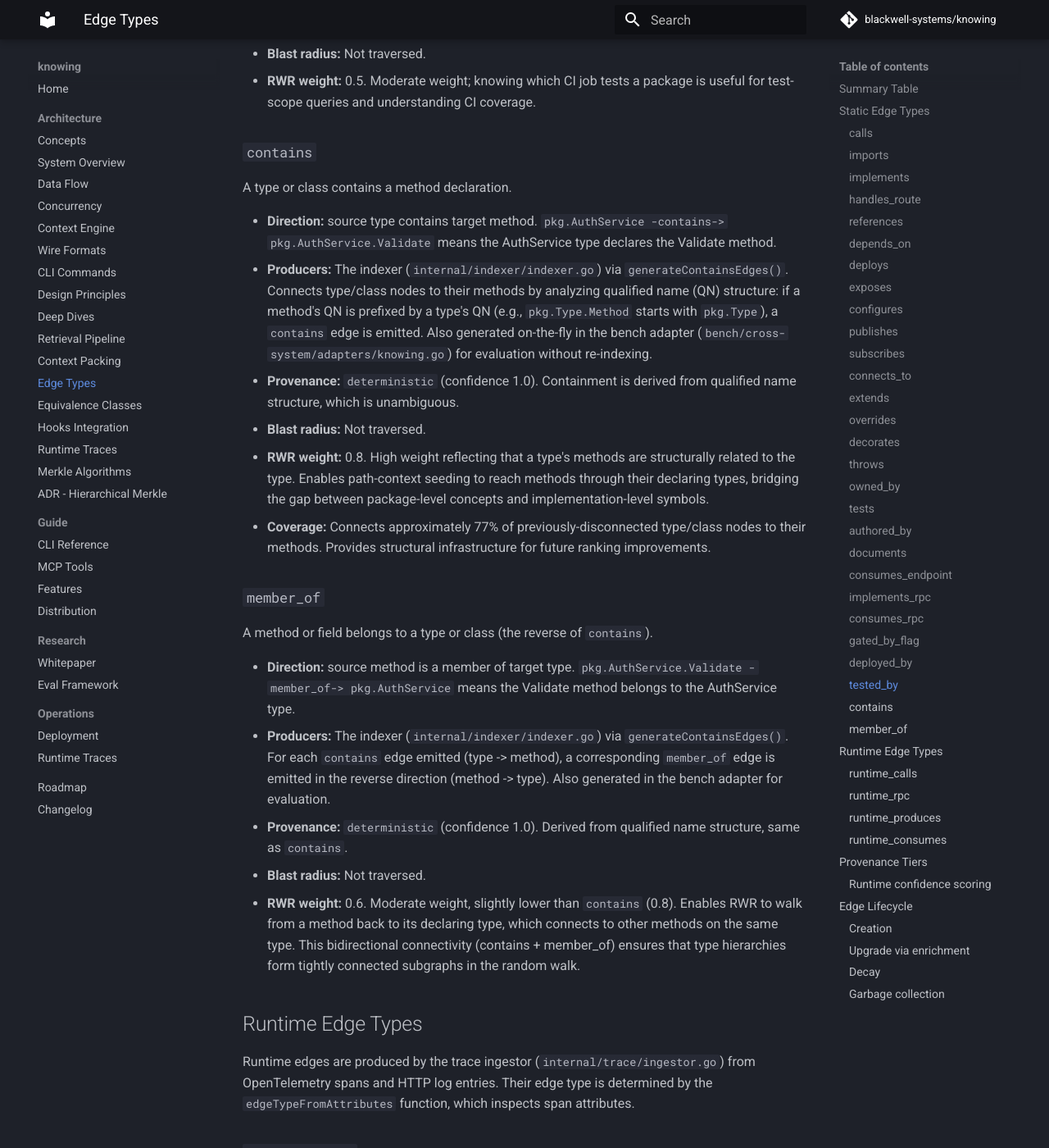
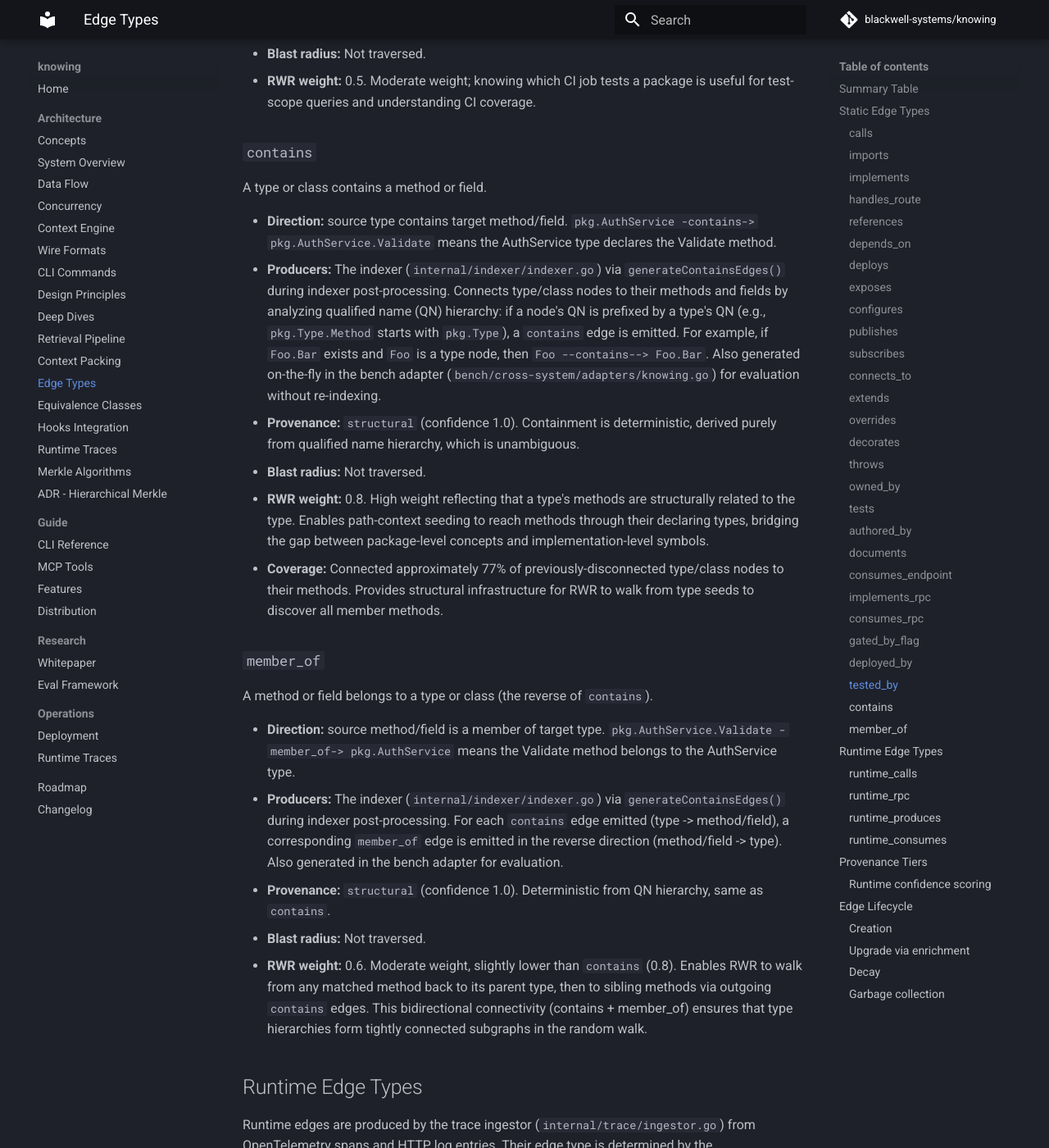
Before and after one commit to blackwell-systems/knowing, an MkDocs documentation site: the page built from docs/architecture/edge-types.md, in a window 1280 px wide and 1400 px high, scrolled down 14792 px. Shown: the whole window at 82% size. Built offline with MkDocs 1.6.1 and Material for MkDocs 9.7.7, drawn with Linux system fonts in a browser that asks for light colours; comment, search, counter and statistics services are not loaded; some of the changed text lies outside the part shown.

Commit message:
docs: ensure edge-types.md is complete for contains/member_of

```diff
--- a/docs/architecture/edge-types.md
+++ b/docs/architecture/edge-types.md
@@ -1,6 +1,6 @@
 # Edge Types Reference
 
-This document catalogs every edge type in the knowing knowledge graph: what it
+This document catalogs all 32 edge types in the knowing knowledge graph: what each
 represents, which extractors produce it, its provenance tier, and how it
 participates in blast radius traversal and context ranking.
 
@@ -38,8 +38,8 @@ participates in blast radius traversal and context ranking.
 | `runtime_rpc` | gRPC/RPC call observed in traces | otel_trace | 0.2 - 0.95 | Trace ingestor | No | 0.3 (default) |
 | `runtime_produces` | Message published to a topic | otel_trace | 0.2 - 0.95 | Trace ingestor | No | 0.3 (default) |
 | `runtime_consumes` | Message consumed from a topic | otel_trace | 0.2 - 0.95 | Trace ingestor | No | 0.3 (default) |
-| `contains` | Type/class contains a method | deterministic | 1.0 | Indexer (QN structure) | No | 0.8 |
-| `member_of` | Method belongs to a type/class (reverse of contains) | deterministic | 1.0 | Indexer (QN structure) | No | 0.6 |
+| `contains` | Type/class contains a method/field | structural | 1.0 | Indexer (QN hierarchy) | No | 0.8 |
+| `member_of` | Method/field belongs to a type/class (reverse of contains) | structural | 1.0 | Indexer (QN hierarchy) | No | 0.6 |
 
 ## Static Edge Types
 
@@ -458,40 +458,44 @@ A package or module is tested by a CI workflow job.
 
 ### `contains`
 
-A type or class contains a method declaration.
+A type or class contains a method or field.
 
-- **Direction:** source type contains target method. `pkg.AuthService -contains-> pkg.AuthService.Validate`
+- **Direction:** source type contains target method/field. `pkg.AuthService -contains-> pkg.AuthService.Validate`
   means the AuthService type declares the Validate method.
-- **Producers:** The indexer (`internal/indexer/indexer.go`) via `generateContainsEdges()`. Connects
-  type/class nodes to their methods by analyzing qualified name (QN) structure: if a method's QN
-  is prefixed by a type's QN (e.g., `pkg.Type.Method` starts with `pkg.Type`), a `contains` edge
-  is emitted. Also generated on-the-fly in the bench adapter (`bench/cross-system/adapters/knowing.go`)
-  for evaluation without re-indexing.
-- **Provenance:** `deterministic` (confidence 1.0). Containment is derived from qualified name
-  structure, which is unambiguous.
+- **Producers:** The indexer (`internal/indexer/indexer.go`) via `generateContainsEdges()` during
+  indexer post-processing. Connects type/class nodes to their methods and fields by analyzing
+  qualified name (QN) hierarchy: if a node's QN is prefixed by a type's QN (e.g.,
+  `pkg.Type.Method` starts with `pkg.Type`), a `contains` edge is emitted. For example, if
+  `Foo.Bar` exists and `Foo` is a type node, then `Foo --contains--> Foo.Bar`. Also generated
+  on-the-fly in the bench adapter (`bench/cross-system/adapters/knowing.go`) for evaluation
+  without re-indexing.
+- **Provenance:** `structural` (confidence 1.0). Containment is deterministic, derived purely
+  from qualified name hierarchy, which is unambiguous.
 - **Blast radius:** Not traversed.
 - **RWR weight:** 0.8. High weight reflecting that a type's methods are structurally related
   to the type. Enables path-context seeding to reach methods through their declaring types,
   bridging the gap between package-level concepts and implementation-level symbols.
-- **Coverage:** Connects approximately 77% of previously-disconnected type/class nodes to their
-  methods. Provides structural infrastructure for future ranking improvements.
+- **Coverage:** Connected approximately 77% of previously-disconnected type/class nodes to their
+  methods. Provides structural infrastructure for RWR to walk from type seeds to discover all
+  member methods.
 
 ### `member_of`
 
 A method or field belongs to a type or class (the reverse of `contains`).
 
-- **Direction:** source method is a member of target type. `pkg.AuthService.Validate -member_of-> pkg.AuthService`
+- **Direction:** source method/field is a member of target type. `pkg.AuthService.Validate -member_of-> pkg.AuthService`
   means the Validate method belongs to the AuthService type.
-- **Producers:** The indexer (`internal/indexer/indexer.go`) via `generateContainsEdges()`. For each
-  `contains` edge emitted (type -> method), a corresponding `member_of` edge is emitted in the
-  reverse direction (method -> type). Also generated in the bench adapter for evaluation.
-- **Provenance:** `deterministic` (confidence 1.0). Derived from qualified name structure, same as
+- **Producers:** The indexer (`internal/indexer/indexer.go`) via `generateContainsEdges()` during
+  indexer post-processing. For each `contains` edge emitted (type -> method/field), a
+  corresponding `member_of` edge is emitted in the reverse direction (method/field -> type).
+  Also generated in the bench adapter for evaluation.
+- **Provenance:** `structural` (confidence 1.0). Deterministic from QN hierarchy, same as
   `contains`.
 - **Blast radius:** Not traversed.
 - **RWR weight:** 0.6. Moderate weight, slightly lower than `contains` (0.8). Enables RWR to walk
-  from a method back to its declaring type, which connects to other methods on the same type.
-  This bidirectional connectivity (contains + member_of) ensures that type hierarchies form
-  tightly connected subgraphs in the random walk.
+  from any matched method back to its parent type, then to sibling methods via outgoing
+  `contains` edges. This bidirectional connectivity (contains + member_of) ensures that type
+  hierarchies form tightly connected subgraphs in the random walk.
 
 ## Runtime Edge Types
 
@@ -559,7 +563,8 @@ Provenance tracks how an edge was discovered and determines its confidence level
 | `lsp_resolved` | 0.9 | LSP enricher (gopls, pyright, tsserver, rust-analyzer, jdtls, OmniSharp) | Edge confirmed by querying the language server's GetDefinition at the call site. The original ast_inferred edge is deleted and replaced. |
 | `scip_resolved` | 0.95 | SCIP ingestor | Edge resolved from a SCIP index file. Near-full confidence; SCIP indexes are produced by compiler-grade tools with complete type information. |
 | `ast_resolved` | 1.0 | Python extractor | Edge resolved with full confidence. (Python extractor uses this provenance, though cross-module targets may still be dangling.) |
-| `deterministic` | 1.0 | CODEOWNERS parser | Edge derived from explicit configuration (CODEOWNERS rules). No inference involved. |
+| `structural` | 1.0 | Indexer (`generateContainsEdges`) | Edge derived from qualified name hierarchy. If a method's QN is prefixed by a type's QN, containment is certain. |
+| `deterministic` | 1.0 | CODEOWNERS parser, authorship extractor | Edge derived from explicit configuration (CODEOWNERS rules) or git history. No inference involved. |
 | `otel_trace` | 0.2 - 0.95 | Trace ingestor | Edge observed in production runtime data. Confidence varies by observation count and recency. |
 
 ### Runtime confidence scoring
```
